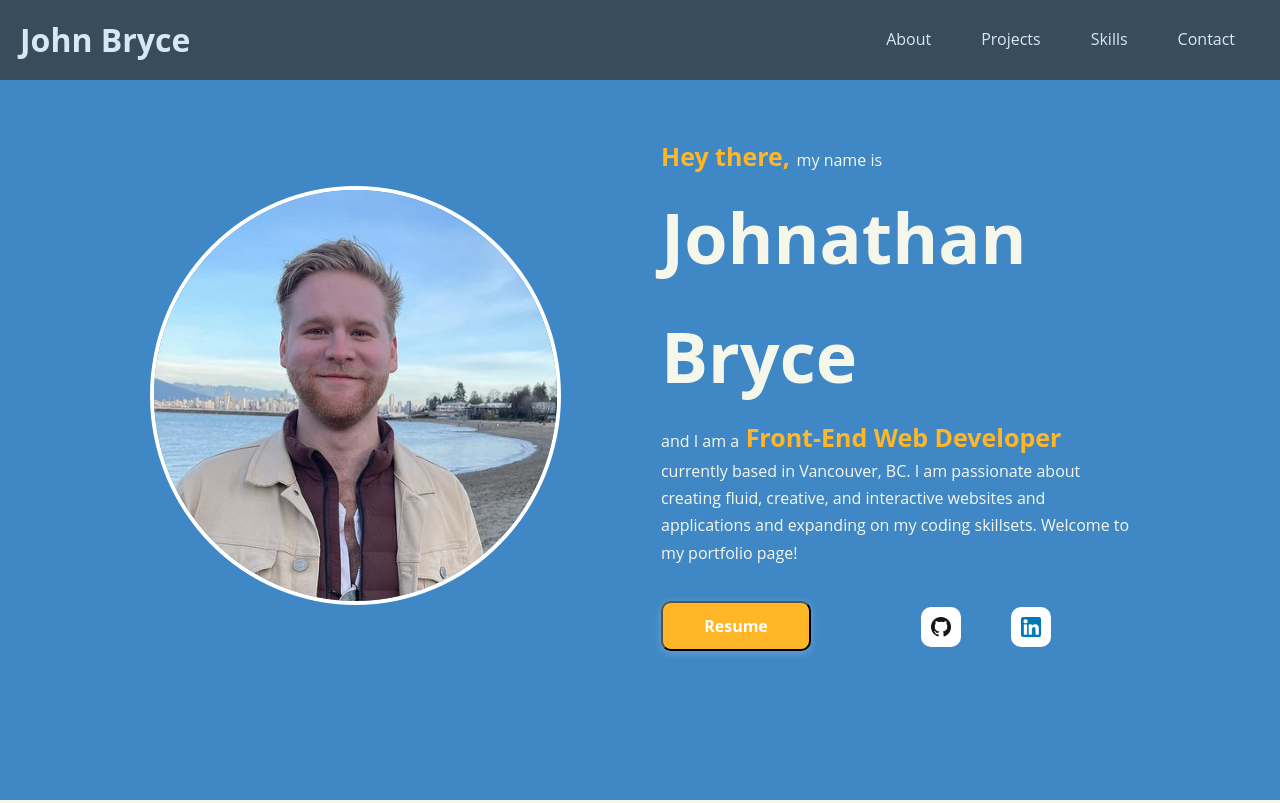
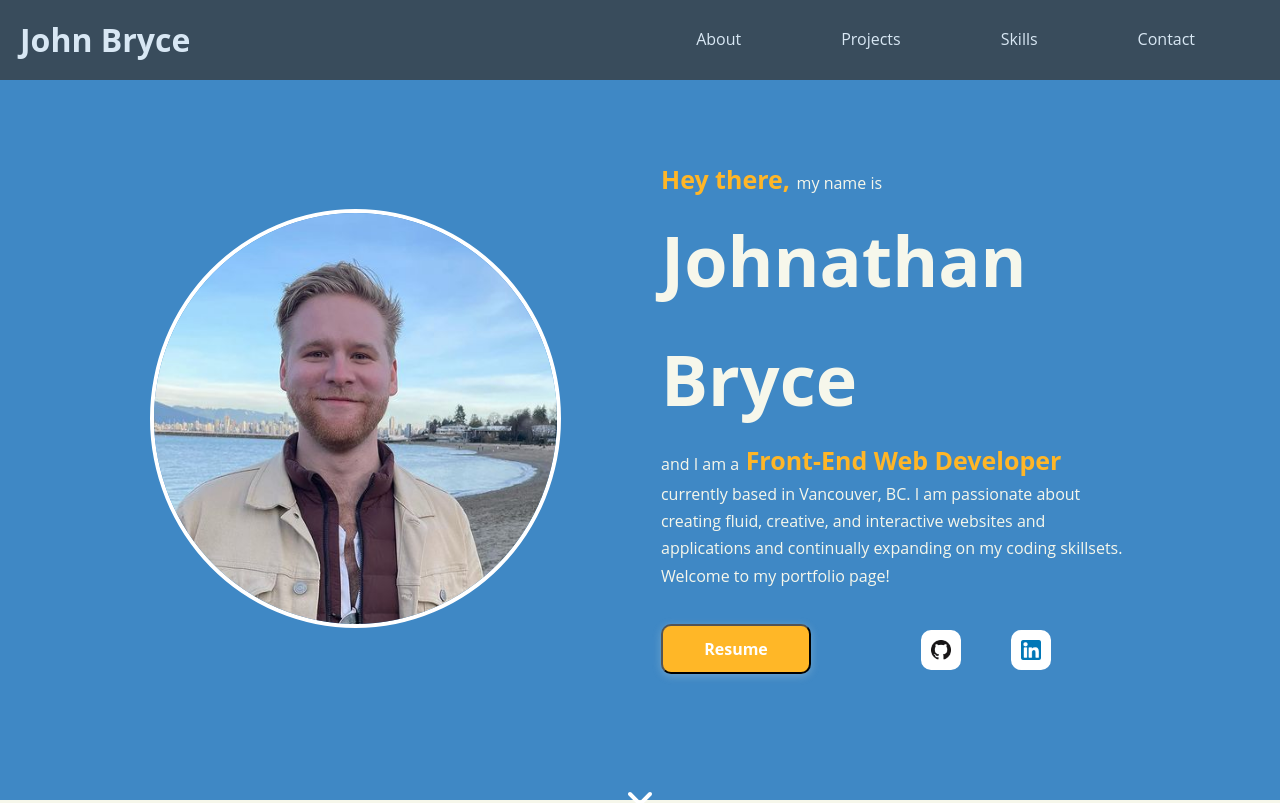
Before and after one commit to johnathanbryce/jbryce-portfolio, a React (Create React App) app: page / in a window 1280 px wide. Shown: the top 803 px of the page. Built offline with nearby package versions, Linux system fonts and the light colour scheme.

Commit message:
finalized the About page: added resume, down arrow, minor layout fixing & added navbar routing to page

```diff
--- a/package.json
+++ b/package.json
@@ -3,12 +3,18 @@
   "version": "0.1.0",
   "private": true,
   "dependencies": {
+    "@fortawesome/fontawesome-svg-core": "^1.3.0",
+    "@fortawesome/free-solid-svg-icons": "^6.0.0",
+    "@fortawesome/react-fontawesome": "^0.1.17",
     "@testing-library/jest-dom": "^5.16.2",
     "@testing-library/react": "^12.1.3",
     "@testing-library/user-event": "^13.5.0",
     "aos": "^2.3.4",
     "react": "^17.0.2",
     "react-dom": "^17.0.2",
+    "react-pdf": "^5.7.1",
+    "react-router-dom": "^6.2.2",
+    "react-router-hash-link": "^2.4.3",
     "react-scripts": "5.0.0",
     "web-vitals": "^2.1.4"
   },
--- a/public/index.html
+++ b/public/index.html
@@ -6,38 +6,19 @@
     <meta name="viewport" content="width=device-width, initial-scale=1" />
     <meta name="theme-color" content="#000000" />
     <meta
-      name="description"
-      content="Web site created using create-react-app"
+      name="John Bryce's Portfolio Page"
+      content="Web site created for the purpose of display John Bryce's front end web development portfolio and skillsets"
     />
     <link rel="apple-touch-icon" href="%PUBLIC_URL%/logo192.png" />
-    <!--
-      manifest.json provides metadata used when your web app is installed on a
-      user's mobile device or desktop. See https://developers.google.com/web/fundamentals/web-app-manifest/
-    -->
+    <link rel="stylesheet" href="https://unpkg.com/aos@next/dist/aos.css" />
+
     <link rel="manifest" href="%PUBLIC_URL%/manifest.json" />
-    <!--
-      Notice the use of %PUBLIC_URL% in the tags above.
-      It will be replaced with the URL of the `public` folder during the build.
-      Only files inside the `public` folder can be referenced from the HTML.
 
-      Unlike "/favicon.ico" or "favicon.ico", "%PUBLIC_URL%/favicon.ico" will
-      work correctly both with client-side routing and a non-root public URL.
-      Learn how to configure a non-root public URL by running `npm run build`.
-    -->
-    <title>React App</title>
+    <title>John Bryce's Portfolio Page</title>
   </head>
   <body>
     <noscript>You need to enable JavaScript to run this app.</noscript>
     <div id="root"></div>
-    <!--
-      This HTML file is a template.
-      If you open it directly in the browser, you will see an empty page.
-
-      You can add webfonts, meta tags, or analytics to this file.
-      The build step will place the bundled scripts into the <body> tag.
-
-      To begin the development, run `npm start` or `yarn start`.
-      To create a production bundle, use `npm run build` or `yarn build`.
-    -->
+    <script src="https://unpkg.com/aos@next/dist/aos.js"></script>
   </body>
 </html>
--- a/src/App.js
+++ b/src/App.js
@@ -9,6 +9,9 @@ import AOS from "aos";
 import "aos/dist/aos.css";
 import "./App.css";
 
+import { BrowserRouter } from "react-router-dom";
+import { HashLink as Link } from "react-router-hash-link";
+
 function App() {
   useEffect(() => {
     AOS.init({ duration: 2000 });
@@ -19,7 +22,9 @@ function App() {
       <Navbar />
       <div class="container">
         <About />
+
         <Projects />
+
         <Skills />
         <Contact />
       </div>
--- a/src/components/Layout/About.js
+++ b/src/components/Layout/About.js
@@ -1,14 +1,18 @@
-import React, { useEffect } from "react";
+import React from "react";
+
+import { FontAwesomeIcon } from "@fortawesome/react-fontawesome";
+import { faAnglesDown } from "@fortawesome/free-solid-svg-icons";
 
 import "aos/dist/aos.css";
 import classes from "./About.module.css";
+
 import portfolio__image from "../../images/portfolio-image.jpeg";
 import github__Icon from "../../images/github-icon.png";
 import linkedin__icon from "../../images/linkedin-icon.png";
 
 const About = () => {
   return (
-    <div className={classes.about}>
+    <div className={classes.about} id="about">
       <div className={classes.about__content}>
         <div className={classes.left}>
           <img
@@ -29,10 +33,20 @@ const About = () => {
             <span className={classes.highlight}> Front-End Web Developer </span>
             currently based in Vancouver, BC. I am passionate about creating
             fluid, creative, and interactive websites and applications and
-            expanding on my coding skillsets. Welcome to my portfolio page!
+            continually expanding on my coding skillsets. Welcome to my
+            portfolio page!
           </p>
           <div className={classes.btn__container} data-aos="fade-right">
-            <button className={classes.resume__btn}> Resume </button>
+            <button className={classes.resume__btn}>
+              <a
+                href="https://docs.google.com/document/d/1hyoA6cP3A0eP81UTBaAEKyqu1KSnyW-hs2qyX8HQr80/export?format=pdf"
+                download
+                rel="noreferrer"
+                target="_blank"
+              >
+                Resume
+              </a>
+            </button>
 
             <a
               href="https://github.com/johnathanbryce"
@@ -59,6 +73,10 @@ const About = () => {
           </div>
         </div>
       </div>
+
+      <div className={classes.scrolldown}>
+        <FontAwesomeIcon icon={faAnglesDown} size="2x" fade />
+      </div>
     </div>
   );
 };
--- a/src/components/Layout/About.module.css
+++ b/src/components/Layout/About.module.css
@@ -1,7 +1,7 @@
 .about {
   display: flex;
   align-items: center;
-
+  flex-direction: column;
   background-color: #3f88c5;
   height: 100vh;
   scroll-snap-align: start;
@@ -14,6 +14,7 @@
 .about__content {
   display: flex;
   align-items: center;
+  margin-top: 10%;
 }
 
 .about__bio__img {
@@ -73,3 +74,13 @@ button:active {
   -moz-transition: all 0.8s;
   transition: all 0.8s;
 }
+
+button a {
+  margin: 0 auto;
+}
+
+.scrolldown {
+  margin-top: 5rem;
+  color: white;
+  --fa-animation-duration: 4.5s;
+}
--- a/src/components/Layout/Contact.js
+++ b/src/components/Layout/Contact.js
@@ -4,7 +4,7 @@ import classes from "./Contact.module.css";
 
 const Contact = () => {
   return (
-    <div className={classes.contact}>
+    <div className={classes.contact} id="contact">
       <div className={classes.contact__content}>
         <p> Contact Me </p>
       </div>
--- a/src/components/Layout/Navbar.js
+++ b/src/components/Layout/Navbar.js
@@ -1,18 +1,47 @@
 import classes from "./Navbar.module.css";
+
+import { BrowserRouter } from "react-router-dom";
+import { HashLink as Link } from "react-router-hash-link";
 
 const Navbar = () => {
   return (
+    <BrowserRouter>
       <div className={classes.header}>
         <h1> John Bryce </h1>
         <nav>
           <ul>
-          <li> About </li>
-          <li> Projects </li>
-          <li> Skills </li>
-          <li> Contact </li>
+            <li>
+              <Link to="#about" smooth={true} activeClassName={classes.active}>
+                About
+              </Link>
+            </li>
+            <li>
+              <Link
+                to="#projects"
+                smooth={true}
+                activeClassName={classes.active}
+              >
+                Projects
+              </Link>
+            </li>
+            <li>
+              <Link to="#skills" smooth={true} activeClassName={classes.active}>
+                Skills
+              </Link>
+            </li>
+            <li>
+              <Link
+                to="#contact"
+                smooth={true}
+                activeClassName={classes.active}
+              >
+                Contact
+              </Link>
+            </li>
           </ul>
         </nav>
       </div>
+    </BrowserRouter>
   );
 };
 
--- a/src/components/Layout/Navbar.module.css
+++ b/src/components/Layout/Navbar.module.css
@@ -25,3 +25,10 @@
   margin: 2.5rem;
   width: 100%;
 }
+
+.header a:hover,
+.header a.active {
+  color: #e3dfff;
+  padding-bottom: 1rem;
+  border-bottom: 0.25rem solid white;
+}
--- a/src/components/Layout/Projects.js
+++ b/src/components/Layout/Projects.js
@@ -2,7 +2,7 @@ import classes from "./Projects.module.css";
 
 const Projects = () => {
   return (
-    <div className={classes.projects}>
+    <div className={classes.projects} id="projects">
       <div className={classes.projects__content}>
         <div>
           <h2 data-aos="fade-up">Here are my Projects. </h2>
--- a/src/components/Layout/Skills.js
+++ b/src/components/Layout/Skills.js
@@ -2,7 +2,7 @@ import classes from "./Skills.module.css";
 
 const Skills = () => {
   return (
-    <div className={classes.skills}>
+    <div className={classes.skills} id="skills">
       <div className={classes.skills__content}>
         <p> My Skills </p>
       </div>
```
Also changed, not shown: src/index.js (+6 -6 lines), 1 other file (tests, documents, lock files or other folders). Lines whose indentation alone changed are shown as unchanged.
